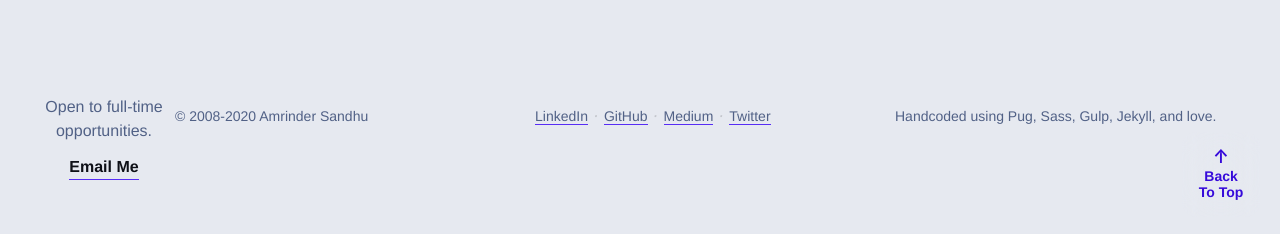
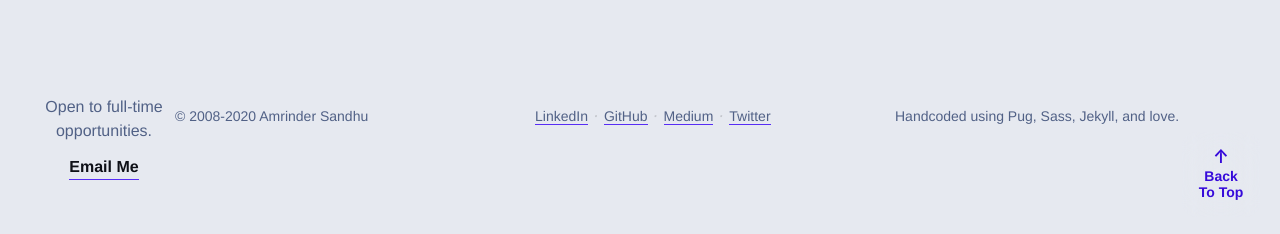
Before and after one commit to harjotgrewal/amrindersandhu, a Jekyll site: the page built from index.html, in a window 1280 px wide and 900 px high, scrolled down 14825 px. Shown: the part 663-897 px from the top of the window. Built offline with Jekyll 4.4.1, drawn with Linux system fonts in a browser that asks for light colours.

Commit message:
[R][HTML] Gulp from footer

```diff
--- a/_includes/footer.html
+++ b/_includes/footer.html
@@ -2,7 +2,7 @@
 <footer class="c-footer l-grid_of_9"><small class="l-span_3">&copy; 2008-2020 Amrinder Sandhu</small>
   <div class="c-footer__links l-span_3 u-space_below">
     <a href="https://www.linkedin.com/in/amrindersandhu/">LinkedIn</a><i class="u-sep">&middot;</i><a href="https://github.com/amrindersandhu">GitHub</a><i class="u-sep">&middot;</i><a href="https://medium.com/@anaami">Medium</a><i class="u-sep">&middot;</i><a href="https://twitter.com/anaami">Twitter</a>
-  </div><small class="l-span_3">Handcoded using Pug, Sass, Gulp, Jekyll, and love.</small><button id="js-back-to-top" class="back-to-top">&uarr; <span>Back To Top</span></button>
+  </div><small class="l-span_3">Handcoded using Pug, Sass, Jekyll, and love.</small><button id="js-back-to-top" class="back-to-top">&uarr; <span>Back To Top</span></button>
   <!-- Email Modal-->
   <div id="emailModal" class="c-modal c-modal--email">
     <div class="c-modal__content">
--- a/_jadefiles/footer.pug
+++ b/_jadefiles/footer.pug
@@ -23,7 +23,7 @@ footer.c-footer.l-grid_of_9
 
 
 
-    small.l-span_3 Handcoded using Pug, Sass, Gulp, Jekyll, and love.
+    small.l-span_3 Handcoded using Pug, Sass, Jekyll, and love.
 
 
 
```
Also changed, not shown: 17 other files.
